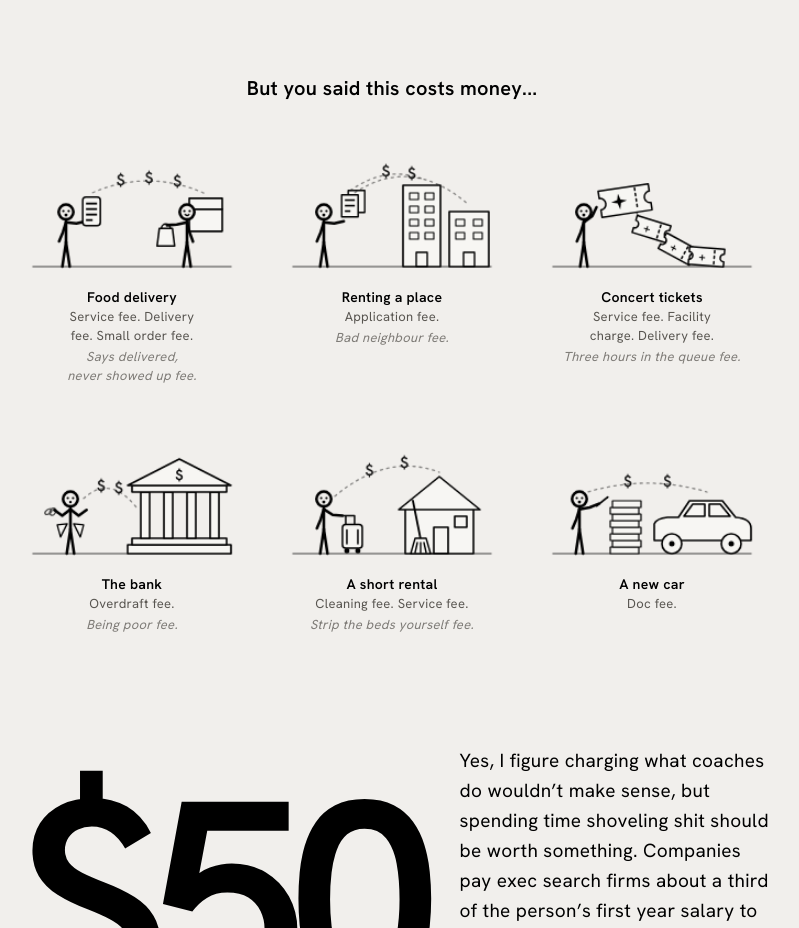
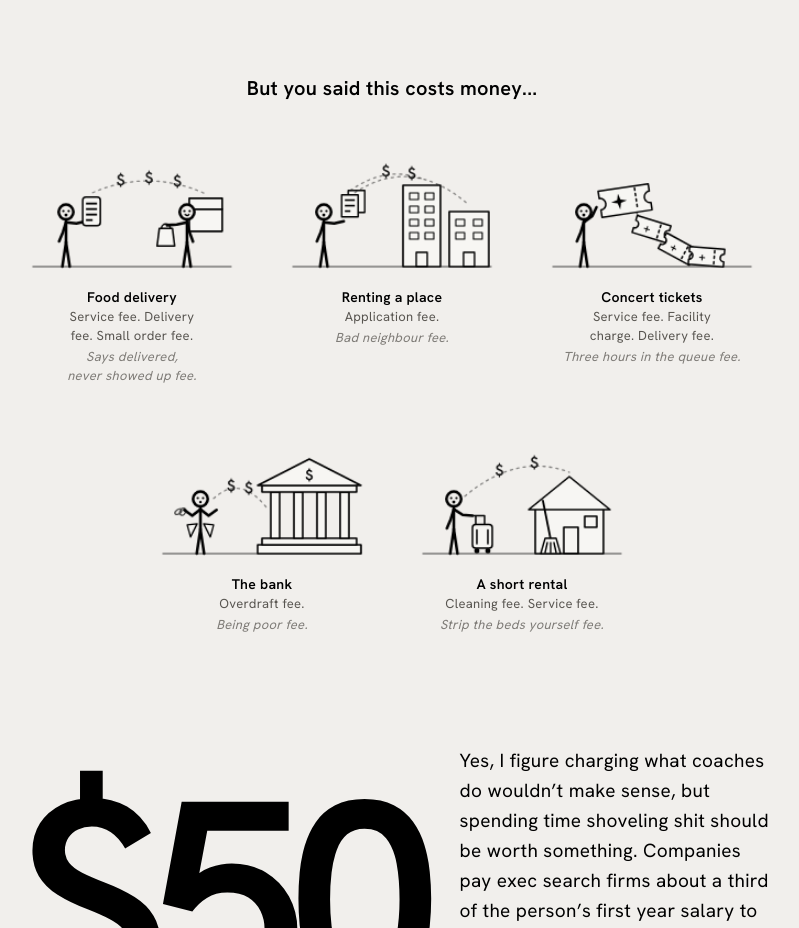
Before and after one commit to mapthewild/search-for-me, a plain HTML site: page index.html in a window 1280 px wide. Shown: the part 4480-5408 px from the top of the page, without its empty margins (248-1047 px from the left). Drawn offline with Linux system fonts and the light colour scheme; a web font is replaced by a local one.

Commit message:
Take the car out of the fee pictures, and centre the last row
Moe: "remove the car", then "yea i said remove the car". Five cards now.

Co-Authored-By: Claude Opus 5.5 <noreply@anthropic.com>

```diff
--- a/index.html
+++ b/index.html
@@ -218,13 +218,14 @@ html.v5 .story .beat.center canvas, html.v5 .story.flip .beat.center canvas { or
 html.v5 .beat.center p { font-size: 30px; line-height: 36px; font-weight: 600; }
 html.v5 .fees5 { width: 100%; max-width: 760px; display: grid; gap: 26px; justify-items: center; text-align: center; }
 html.v5 .fees5 h3 { font-size: 20px; line-height: 28px; }
-html.v5 .fee-grid { width: 100%; display: grid; grid-template-columns: repeat(3, minmax(0, 1fr)); gap: 30px 20px; }
+html.v5 .fee-grid { width: 100%; display: flex; flex-wrap: wrap; justify-content: center; gap: 30px 20px; }
+html.v5 .fee-grid .fee { flex: 0 0 calc((100% - 40px) / 3); }
 html.v5 .fee { margin: 0; display: grid; gap: 6px; justify-items: center; align-content: start; }
 html.v5 .fee canvas { width: 100%; max-width: 220px; height: auto; aspect-ratio: 200 / 140; }
 html.v5 .fee figcaption { font-size: 13px; line-height: 19px; color: var(--text); max-width: 200px; }
 html.v5 .fee figcaption b { display: block; font-size: 14px; color: var(--ink); }
 html.v5 .fee figcaption .joke { display: block; margin-top: 2px; opacity: .75; }
-@media (max-width: 600px) { html.v5 .fee-grid { grid-template-columns: repeat(2, minmax(0, 1fr)); gap: 24px 12px; } }
+@media (max-width: 600px) { html.v5 .fee-grid { gap: 24px 12px; } html.v5 .fee-grid .fee { flex-basis: calc((100% - 12px) / 2); } }
 html.fall-intro.v5 .fee, html.fall-intro.v5 .price-row { opacity: 0; transform: translateY(18px); transition: opacity .7s var(--ease), transform .7s var(--ease); }
 html.fall-intro.v5 .fee.in, html.fall-intro.v5 .price-row.in { opacity: 1; transform: none; }
 html.v5 .price-row { display: grid; gap: 14px; justify-items: center; }
@@ -988,29 +989,12 @@ html.v5 .price-row .why { font-size: 17px; line-height: 27px; color: var(--ink);
     ctx.fillStyle = col.ink; ctx.beginPath(); ctx.arc(cx0 + 2, gy - 2.6, 2.4, 0, Math.PI * 2); ctx.arc(cx0 + 12, gy - 2.6, 2.4, 0, Math.PI * 2); ctx.fill();
     payArc5(px + 10, py - 30, 143, gy - 74, 2, 18);
   }
-  function feeCar() {
-    var gy = 126, ms = 56; ground5(gy, 10, 190);
-    pen(1.6); ctx.fillStyle = col.panel;
-    ctx.beginPath(); ctx.moveTo(102, gy - 12); ctx.lineTo(102, gy - 27); ctx.quadraticCurveTo(104, gy - 32, 114, gy - 33); ctx.lineTo(124, gy - 33);
-    ctx.lineTo(134, gy - 48); ctx.lineTo(164, gy - 48); ctx.lineTo(176, gy - 33); ctx.quadraticCurveTo(190, gy - 32, 190, gy - 23); ctx.lineTo(190, gy - 12); ctx.closePath(); ctx.fill(); ctx.stroke();
-    ctx.beginPath(); ctx.moveTo(129, gy - 34); ctx.lineTo(137, gy - 45); ctx.lineTo(148, gy - 45); ctx.lineTo(148, gy - 34); ctx.closePath();
-    ctx.moveTo(152, gy - 34); ctx.lineTo(152, gy - 45); ctx.lineTo(162, gy - 45); ctx.lineTo(171, gy - 34); ctx.closePath(); ctx.stroke();
-    [118, 172].forEach(function (wx) { ctx.beginPath(); ctx.arc(wx, gy - 9, 9, 0, Math.PI * 2); ctx.fill(); ctx.stroke(); ctx.beginPath(); ctx.arc(wx, gy - 9, 2.5, 0, Math.PI * 2); ctx.fillStyle = col.ink; ctx.fill(); ctx.fillStyle = col.panel; });
-    pen(1.2);
-    for (var i = 0; i < 8; i++) { ctx.fillStyle = col.panel; ctx.fillRect(62 + (i % 2) * 2, gy - 6 - i * 6, 26, 6); ctx.strokeRect(62 + (i % 2) * 2, gy - 6 - i * 6, 26, 6); }
-    var SIGN5 = { la: -0.3, ra: 1.75, le: 0.1, re: 0.2, lh: -0.15, rh: 0.15, lk: 0, rk: 0, o: 0.6 };
-    var px = 34, py = gy - reach(SIGN5, ms); figure(px, py, 0, SIGN5, 1, ms);
-    var h = handOf(px, py, SIGN5, ms, 'r');
-    pen(1.8); ctx.beginPath(); ctx.moveTo(h.x - 2, h.y + 2); ctx.lineTo(h.x + 8, h.y - 6); ctx.stroke();
-    payArc5(px + 8, py - 34, 150, gy - 56, 2, 16);
-  }
   var FEES5 = [
     { draw: feeDelivery, name: 'Food delivery', fees: 'Service fee. Delivery fee. Small order fee.', joke: 'Says delivered, never showed up fee.' },
     { draw: feeApply, name: 'Renting a place', fees: 'Application fee.', joke: 'Bad neighbour fee.' },
     { draw: feeTickets, name: 'Concert tickets', fees: 'Service fee. Facility charge. Delivery fee.', joke: 'Three hours in the queue fee.' },
     { draw: feeBank, name: 'The bank', fees: 'Overdraft fee.', joke: 'Being poor fee.' },
-    { draw: feeRental, name: 'A short rental', fees: 'Cleaning fee. Service fee.', joke: 'Strip the beds yourself fee.' },
-    { draw: feeCar, name: 'A new car', fees: 'Doc fee.' }
+    { draw: feeRental, name: 'A short rental', fees: 'Cleaning fee. Service fee.', joke: 'Strip the beds yourself fee.' }
   ];
   function price5() {
     var cost = Array.prototype.filter.call(document.querySelectorAll('#how article'), function (a) { return /costs money/i.test(a.textContent); })[0];
```
